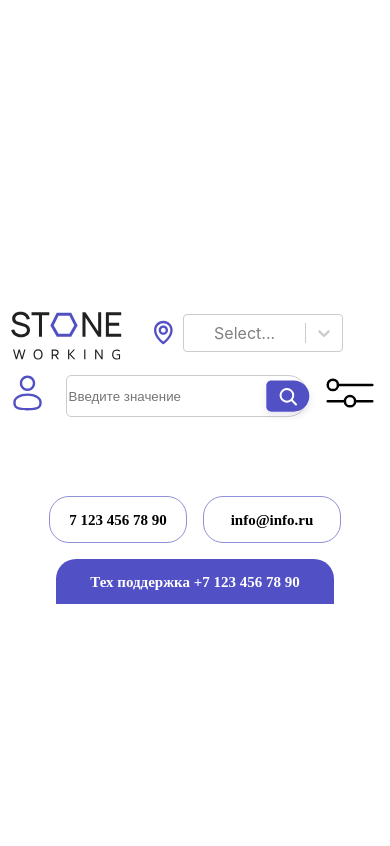
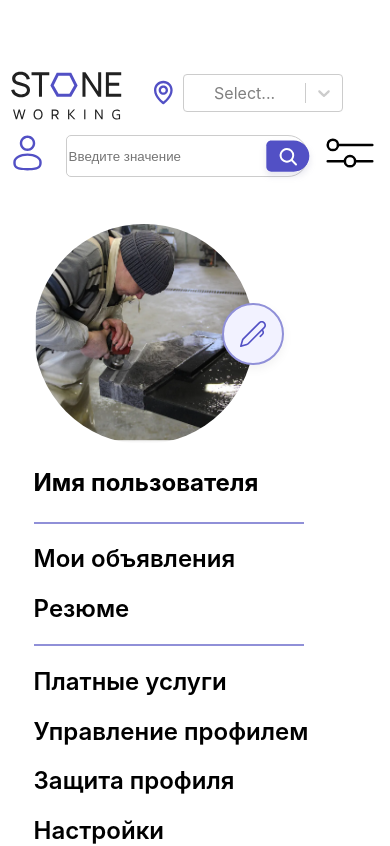
Before and after one commit to VYACHESLAV204/adele, a React (Vite) app: page /profile-mob in a window 390 px wide. Shown: the top 846 px of the page. Built offline with nearby package versions, Linux system fonts and the light colour scheme; no server answers; a web font is replaced by a local one.

Commit message:
Cтраница myAds / ProfilePopupMob (новая страница) / New-card / Profile

```diff
--- a/src/App.tsx
+++ b/src/App.tsx
@@ -17,6 +17,7 @@ import MyAds from './Components/buildPages/myAds/myAds.js'
 import Worker from './Components/buildPages/worker/worker.js'
 import Moderation from './Components/buildPages/moderation/moderation.js'
 import Error401 from './Components/buildPages/401Error/401.js'
+import ProfileMob from './Components/buildPages/profilePopupMob/ProfilePopupMob.js'
 
 function App() {
 	const [modalType, setModalType] = useState<'auth' | 'reg' | ''>('')
@@ -200,6 +201,10 @@ function App() {
 							path='/moderation/'
 							element={isLoggin ? <Moderation /> : <Error401 />}
 						/>
+						<Route
+							path='/profile-mob/'
+							element={<ProfileMob/>}
+						/>
 					</Routes>
 				</Layout>
 			</div>
--- a/src/Components/buildPages/Header/Header.module.css
+++ b/src/Components/buildPages/Header/Header.module.css
@@ -150,6 +150,9 @@
 	.BurgerMenu{
 		display: none;
 	}
+	.userNameMob{
+		display: none;
+	}
 }
 @media (max-width: 430px) {
 	.MainDiv{
--- a/src/Components/buildPages/Header/Header.tsx
+++ b/src/Components/buildPages/Header/Header.tsx
@@ -90,7 +90,7 @@ const Header: React.FC<HeaderProps> = ({
 				></Menu>
 			</div>
 			{isLoggin ? (
-				<div>
+				<div className={styles.userNameMob}>
 					<h1>{headerUsername}</h1>
 				</div>
 			) : (
--- a/src/Components/buildPages/myAds/myAds.tsx
+++ b/src/Components/buildPages/myAds/myAds.tsx
@@ -1,6 +1,7 @@
 import s from './myAds.module.css'
 import photo from '../../../assets/photoFromInnerCard.png'
 import editPen from '../../../assets/editPan.svg'
+import humburgerMob from '../../../assets/humburgerMob.svg'
 
 const myAds = () => {
   return (
@@ -25,34 +26,42 @@ const myAds = () => {
             </div>
         </div>
         <div className={s.rightWrapper}>
-            <h1 className={s.mainTitle}>Мои объявления</h1>
+            <div className={s.firstLine}>
+                <h1 className={s.mainTitle}>Мои объявления</h1>
+                <button className={s.profileBtn}>Профиль
+                    <img className={s.humburgerMob} src={humburgerMob} alt="" />
+                </button>
+            </div>
             <div className={s.btnBox}>
                 <button className={s.btn}>Ждут действий</button>
                 <button className={`${s.btn} ${s.secondBtn}`}>Архив</button>
             </div>
             <div className={s.cardBox}>
                 <div className={s.cardItem}>
+                    <p className={`${s.textContent} ${s.colorPurple} ${s.titleMob}`}>Объявление 1</p>
                     <img className={s.cardImg} src={photo} alt="" />
                     <div className={s.cardText}>
-                        <p className={`${s.textContent} ${s.colorPurple}`}>Объявление 1</p>
+                        <p className={`${s.textContent} ${s.colorPurple} ${s.textDesctop}`}>Объявление 1</p>
                         <p className={`${s.textInCard} ${s.textInCard}`}>Зарплата не указана</p>
                         <p className={`${s.textInCard} ${s.textInCard}`}>Москва</p>
                     </div>
                     <button className={s.btn}>Опубликовать</button>
                 </div>
                 <div className={s.cardItem}>
+                    <p className={`${s.textContent} ${s.colorPurple} ${s.titleMob}`}>Объявление 1</p>
                     <img className={s.cardImg} src={photo} alt="" />
                     <div className={s.cardText}>
-                        <p className={`${s.textContent} ${s.colorPurple}`}>Объявление 1</p>
+                        <p className={`${s.textContent} ${s.colorPurple} ${s.textDesctop}`}>Объявление 1</p>
                         <p className={`${s.textInCard} ${s.textInCard}`}>Зарплата не указана</p>
                         <p className={`${s.textInCard} ${s.textInCard}`}>Москва</p>
                     </div>
                     <button className={s.btn}>Опубликовать</button>
                 </div>
                 <div className={s.cardItem}>
+                    <p className={`${s.textContent} ${s.colorPurple} ${s.titleMob}`}>Объявление 1</p>
                     <img className={s.cardImg} src={photo} alt="" />
                     <div className={s.cardText}>
-                        <p className={`${s.textContent} ${s.colorPurple}`}>Объявление 1</p>
+                        <p className={`${s.textContent} ${s.colorPurple} ${s.textDesctop}`}>Объявление 1</p>
                         <p className={`${s.textInCard} ${s.textInCard}`}>Зарплата не указана</p>
                         <p className={`${s.textInCard} ${s.textInCard}`}>Москва</p>
                     </div>
--- a/src/Components/buildPages/newCard/NewCard.module.css
+++ b/src/Components/buildPages/newCard/NewCard.module.css
@@ -231,3 +231,79 @@
 .priceTag{
 	font-weight: 700;
 }
+.H2Cat{
+	margin-top: 2rem;
+}
+@media (max-width: 1025px) {
+	.MainDiv {
+		width: 100%;
+		height: 1480px;
+		margin-left: 1rem;
+	}
+	.setTitle > input {
+		width: 85vw;
+	}
+	.description > textarea{
+		width: 85vw;
+	}
+	.addPhotoContainer{
+		display: flex;
+		justify-content: center;
+		flex-direction: column;
+		align-items:center;
+	}
+	.addPhotoText{
+		text-align: center;
+	}
+
+}
+@media (max-width: 769px) {
+	.priceContainer{
+		align-items: center;
+	}
+
+}
+@media (max-width: 430px) {
+	.photoSectionContainer{
+		flex-direction: column;
+	}
+	.addPhotoContainer{
+		margin-left: 0;
+		margin-top: 2rem;
+	}
+	.H2Cat{
+		margin-top: 7rem;
+	}
+	.priceSectionContainer{
+		flex-direction: column;
+	}
+	.MainDiv{
+		width: 90%;
+		height: 2050px;
+	}
+	.SelectCatDiv{
+		height: 106px;
+	}
+	.SelectCatDiv > label{
+		font-size: 15px;
+		text-align: left;
+		margin-top: 1rem;
+		margin-bottom: 1rem;
+	}
+	.setTitle > input{
+		font-size: 15px;
+	}
+	.description > textarea{
+		font-size: 15px;
+	}
+	.priceContainer{
+		margin-bottom: 1rem;
+		align-items: center;
+	}
+	.titleTextStyle{
+		font-size: 20px;
+	}
+	.textMargin{
+		margin-top: 2rem;
+	}
+}
--- /dev/null
+++ b/src/Components/buildPages/profilePopupMob/ProfilePopupMob.module.css
@@ -0,0 +1,58 @@
+.leftWrapper{
+    display:flex;
+    flex-direction: column;
+    align-items: flex-start;
+    margin-top: 5rem;
+    margin-right: 3rem;
+}
+.imageBox{
+    display: flex;
+    flex-direction: row;
+    align-items: center;
+}
+.imageItem{
+    width: 220px;
+    height: 220px;
+    border-radius: 100%;
+}
+.iconItem{
+    width: 26px;
+    height: 26px;
+}
+.imageIcon{
+    display: flex;
+    align-items: center;
+    justify-content: center;
+    width: 58px;
+    height: 58px;
+    background-color: #F2F2FF;
+    border: 2px solid #9090D8;
+    border-radius: 100%;
+    filter: drop-shadow(0px 4px 4px rgba(0, 0, 0, 0.05));
+    margin-left: -2rem;
+}
+.line{
+    width: 270px;
+    height: 2px;
+    background-color:#9090D8
+}
+.textContainer{
+    height: 50vh;
+    display: flex;
+    flex-direction: column;
+    align-items: flex-start;
+    justify-content: space-evenly;
+}
+.textContent{
+    font-size: 24px;
+    font-style: normal;
+    font-weight: 600;
+    line-height: normal;
+}
+.sectionContainer{
+    display: flex;
+    justify-content: center;
+    align-items: center;
+    margin-top: 2rem;
+
+}
--- /dev/null
+++ b/src/Components/buildPages/profilePopupMob/ProfilePopupMob.tsx
@@ -0,0 +1,31 @@
+import s from './ProfilePopupMob.module.css'
+import photo from '../../../assets/photoFromInnerCard.png'
+import editPen from '../../../assets/editPan.svg'
+
+const ProfilePopupMob = () => {
+  return (
+    <div className={s.sectionContainer}>
+        <div className={s.leftWrapper}>
+            <div className={s.imageBox}>
+                <img className={s.imageItem} src={photo} alt="" />
+                <div className={s.imageIcon}>
+                    <img className={s.iconItem} src={editPen} alt="" />
+                </div>
+            </div>
+            <div className={s.textContainer}>
+                <h2 className={s.userName}>Имя пользователя</h2>
+                <div className={s.line}></div>
+                <p className={s.textContent}>Мои объявления</p>
+                <p className={s.textContent}>Резюме</p>
+                <div className={s.line}></div>
+                <p className={s.textContent}>Платные услуги</p>
+                <p className={s.textContent}>Управление профилем</p>
+                <p className={s.textContent}>Защита профиля</p>
+                <p className={s.textContent}>Настройки</p>
+            </div>
+        </div>
+    </div>
+  )
+}
+
+export default ProfilePopupMob
--- a/src/Components/buildPages/profileSetup/Profile.module.css
+++ b/src/Components/buildPages/profileSetup/Profile.module.css
@@ -1,6 +1,6 @@
 .mainDiv {
 	width: 805px;
-	height: 885px;
+    height: 970px;
 	display: flex;
 	margin-top: 50px;
 	flex-direction: column;
@@ -100,6 +100,7 @@
 	border-radius: 248px;
 }
 .circleDiv {
+	position: relative;
 	width: 58px;
 	height: 58px;
 	border-radius: 50%;
@@ -178,3 +179,75 @@
 	align-self: flex-start;
 	border: 0px;
 }
+.photoContainer{
+	display: flex;
+	align-items: center;
+	flex-direction: row;
+}
+@media (max-width: 769px) {
+	.profileSettingsDiv > div > input{
+		flex-direction: column;
+	}
+	.inputDiv > label >input{
+		width: 802px;
+		height: 130px;
+		display: flex;
+		flex-direction: column;
+		align-items: flex-start;
+		margin-bottom: 40px;
+	}
+	.mainDiv{
+		height: 1030px;
+		margin-left: 1rem;
+	}
+	.changePhotoDiv{
+		flex-direction: column;
+		align-items: flex-start;
+	}
+	.changePhotoDiv > div > p{
+		margin-bottom: 2rem;
+	}
+	.ManPhotoImg{
+		margin-bottom: 2rem;
+	}
+	.inputDivNameNCity{
+		margin-top: 2rem;
+	}
+}
+@media (max-width: 430px) {
+	.profileSettingsDiv > div > input{
+		width: 85vw;
+	}
+	.inputDivNameNCity{
+		margin-top: 2rem;
+		flex-direction: column;
+		align-items: flex-start;
+		height: 104px;
+		width: 85vw;
+	}
+	.inputDivNameNCity > input{
+		width: 85vw;
+	}
+	.mainDiv{
+		width: 100vw;
+
+	}
+	.changePhotoDiv{
+		width: 100vw;
+	}
+	.editText{
+		display: none;
+	}
+	.H2Settings{
+		margin-top: 4rem;
+	}
+	.inputDiv{
+		width: 100vw;
+	}
+	.inputsDiv{
+		width: 100vw;
+	}
+	.Button{
+		margin-bottom: 4rem;
+	}
+}
--- a/src/Components/buildPages/profileSetup/Profile.tsx
+++ b/src/Components/buildPages/profileSetup/Profile.tsx
@@ -6,15 +6,16 @@ interface ProfileProps {
 	citys: { label: string; value: string }[]
 }
 const Profile: React.FC<ProfileProps> = ({ citys }) => {
-	const style={width:'500px'}
+	const style={width:'40vw'}
 	return (
 		<div className={s.mainDiv}>
 			<h2 className={s.H2Settings}>Настройки профиля</h2>
 			<div>
 				<form className={s.profileSettingsDiv} action='submit'>
-					<div className={s.inputDiv}>
+					<div style={{flexDirection: 'column' , alignItems: 'flex-start' , height: '100px' }} className={s.inputDiv}>
 						<label htmlFor='email'>Электронная почта</label>
 						<input
+							className={s.inputStyles}
 							type='email'
 							placeholder='info@info.ru'
 							id='email'
@@ -34,7 +35,7 @@ const Profile: React.FC<ProfileProps> = ({ citys }) => {
 						<p>Фотография</p>
 					</div>
 
-					<div>
+					<div className={s.photoContainer}>
 						<img className={s.ManPhotoImg} src={WorkPhoto} alt='' />
 						<div className={s.circleDiv}>
 							<img src={editPan} alt='' />
```
Also changed, not shown: src/Components/buildPages/myAds/myAds.module.css (+87 -1 lines), src/Components/buildPages/newCard/NewCard.tsx (+7 -4 lines), src/Components/buildPages/summary/Summary.module.css (line endings or trailing spaces), src/assets/humburgerMob.svg (added).
